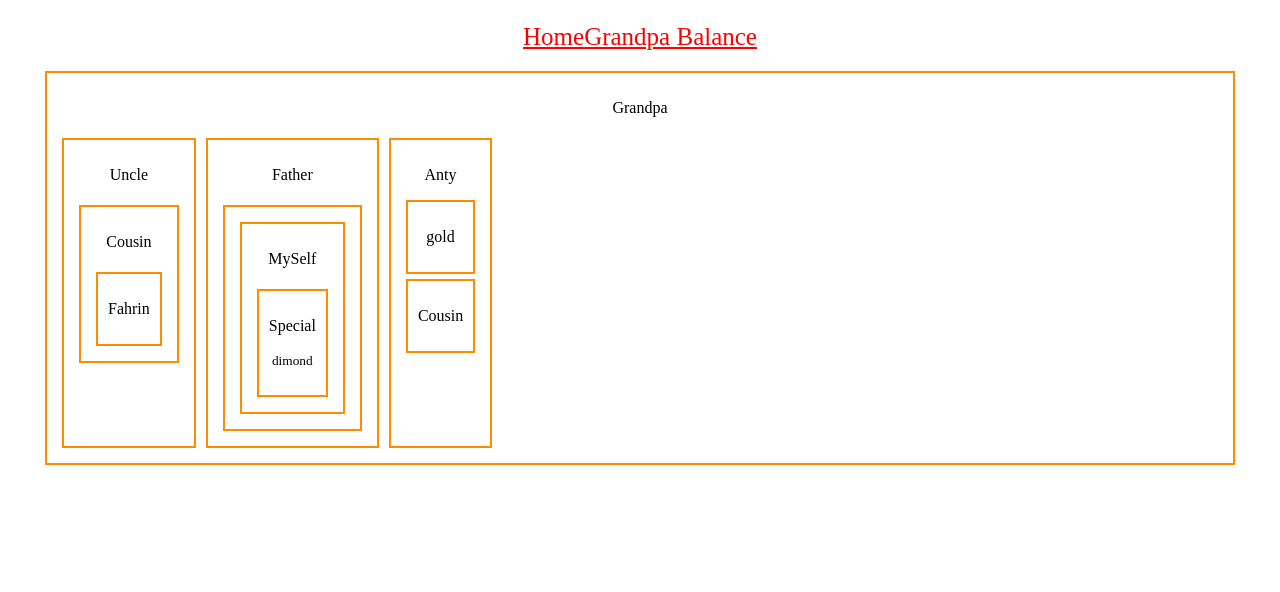
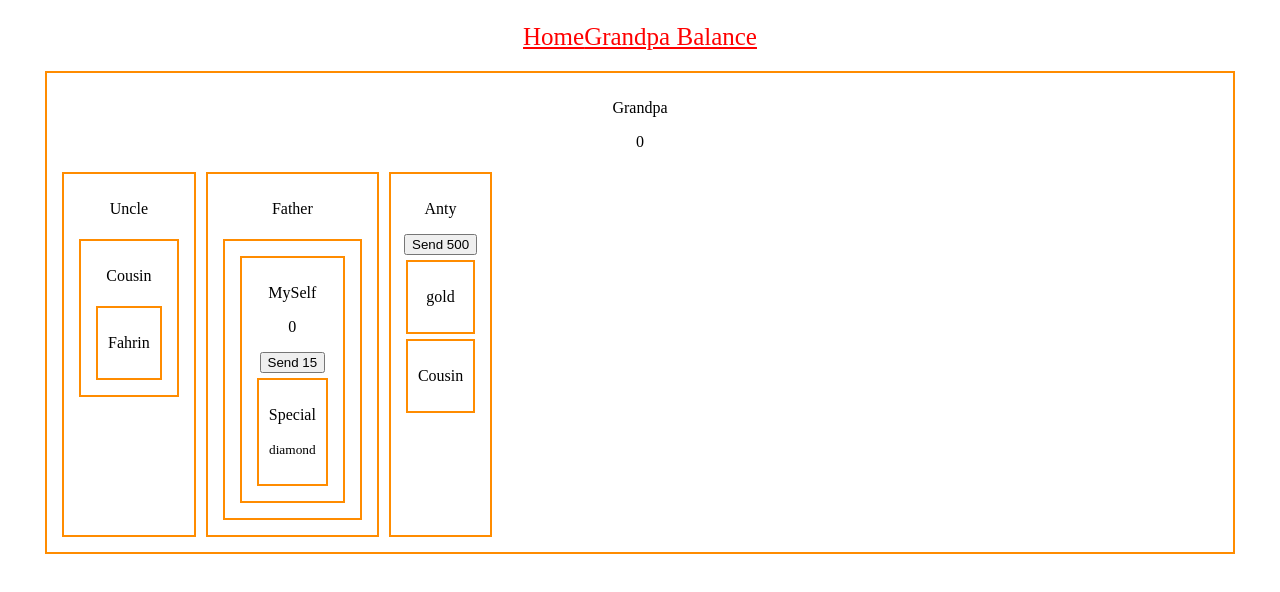
Before and after one commit to smsohag32/tShirts-shop-app, a React (Vite) app: page /grandpa in a window 1280 px wide. Shown: the top 592 px of the page. Built offline with nearby package versions, Linux system fonts and the light colour scheme.

Commit message:
context api impliments in send money in diffarents components

```diff
--- a/src/components/Fathar/Myself.jsx
+++ b/src/components/Fathar/Myself.jsx
@@ -1,10 +1,14 @@
-import React from "react";
+import React, { useContext } from "react";
 import Special from "../Special/Special";
+import { sendMoney } from "../Grandpa/Grandpa";
 
 const Myself = ({ ring }) => {
+  const [money, setMoney] = useContext(sendMoney);
   return (
     <div>
       <p>MySelf</p>
+      <p>{money}</p>
+      <button onClick={() => setMoney(money + 15)}>Send 15</button>
       <section className="flex">
         <Special ring={ring} />
       </section>
--- a/src/components/Grandpa/Aunty.jsx
+++ b/src/components/Grandpa/Aunty.jsx
@@ -1,13 +1,15 @@
 import React, { useContext } from "react";
 import Cousin from "../Uncle/Cousin";
-import { Diamond } from "./Grandpa";
+import { Diamond, sendMoney } from "./Grandpa";
 
 const Aunty = () => {
   const gold = useContext(Diamond);
   console.log(gold);
+  const [money, setMoney] = useContext(sendMoney);
   return (
     <div>
       <p>Anty</p>
+      <button onClick={() => setMoney(money + 500)}>Send 500</button>
       <section>
         <div>
           <p>{gold}</p>
--- a/src/components/Grandpa/Grandpa.jsx
+++ b/src/components/Grandpa/Grandpa.jsx
@@ -1,18 +1,22 @@
-import React, { createContext, useContext } from "react";
+import React, { createContext, useContext, useState } from "react";
 import Uncle from "../Uncle/Uncle";
 import "./Grandpa.css";
 import Fathar from "../Fathar/Fathar";
 import Aunty from "./Aunty";
 
 export const Diamond = createContext(null);
+export const sendMoney = createContext(0);
 // components
 const Grandpa = () => {
   // prop drilling massage
-  const ring = "dimond";
+  const ring = "diamond";
+  const [money, setMoney] = useState(0);
   return (
+    <sendMoney.Provider value={[money, setMoney]}>
       <Diamond.Provider value={"gold"}>
         <div className="grandpa">
           <p>Grandpa</p>
+          <p>{money}</p>
           <section className="flex">
             <Uncle />
             <Fathar ring={ring} />
@@ -20,6 +24,7 @@ const Grandpa = () => {
           </section>
         </div>
       </Diamond.Provider>
+    </sendMoney.Provider>
   );
 };
 
```
Lines whose indentation alone changed are shown as unchanged.
